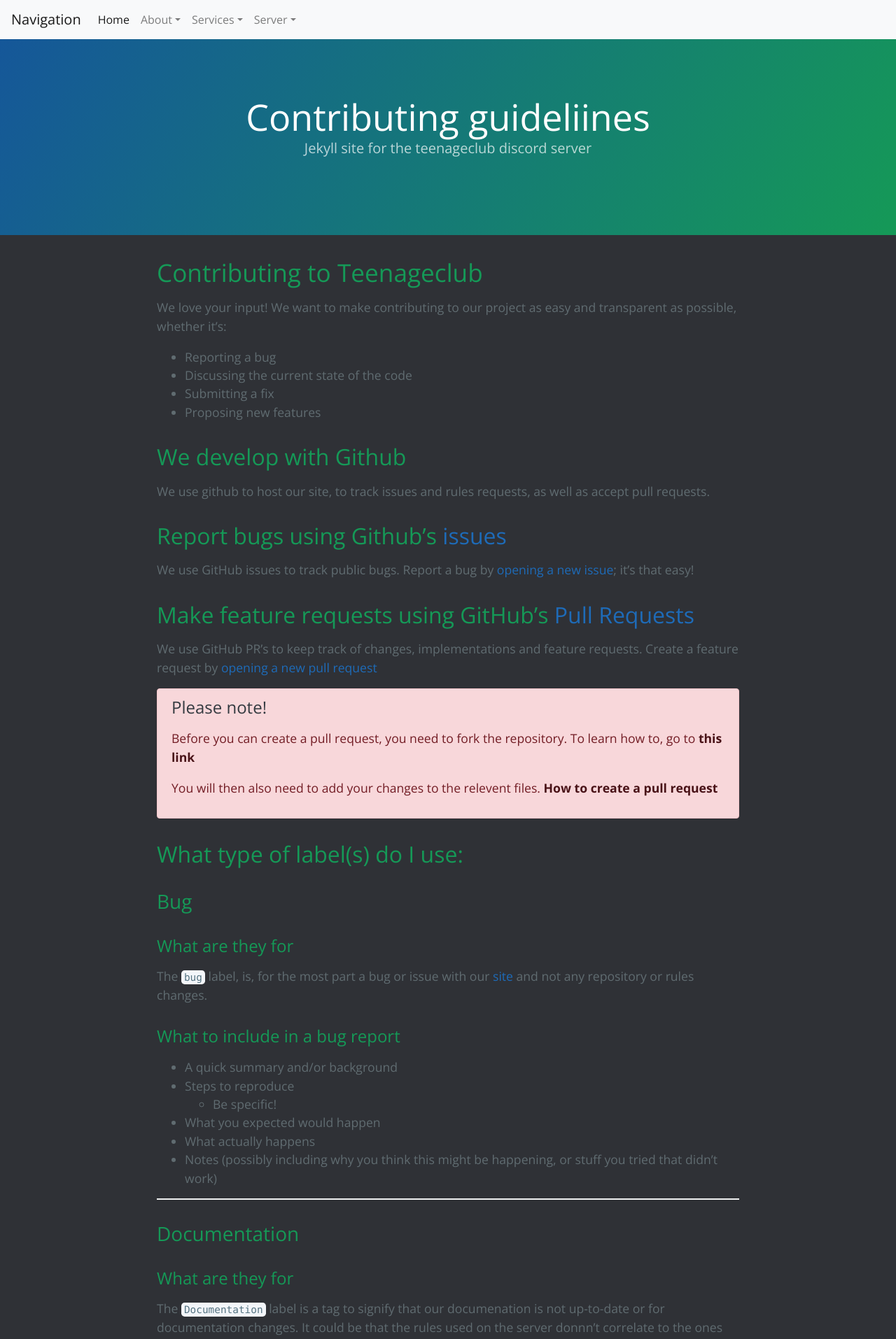
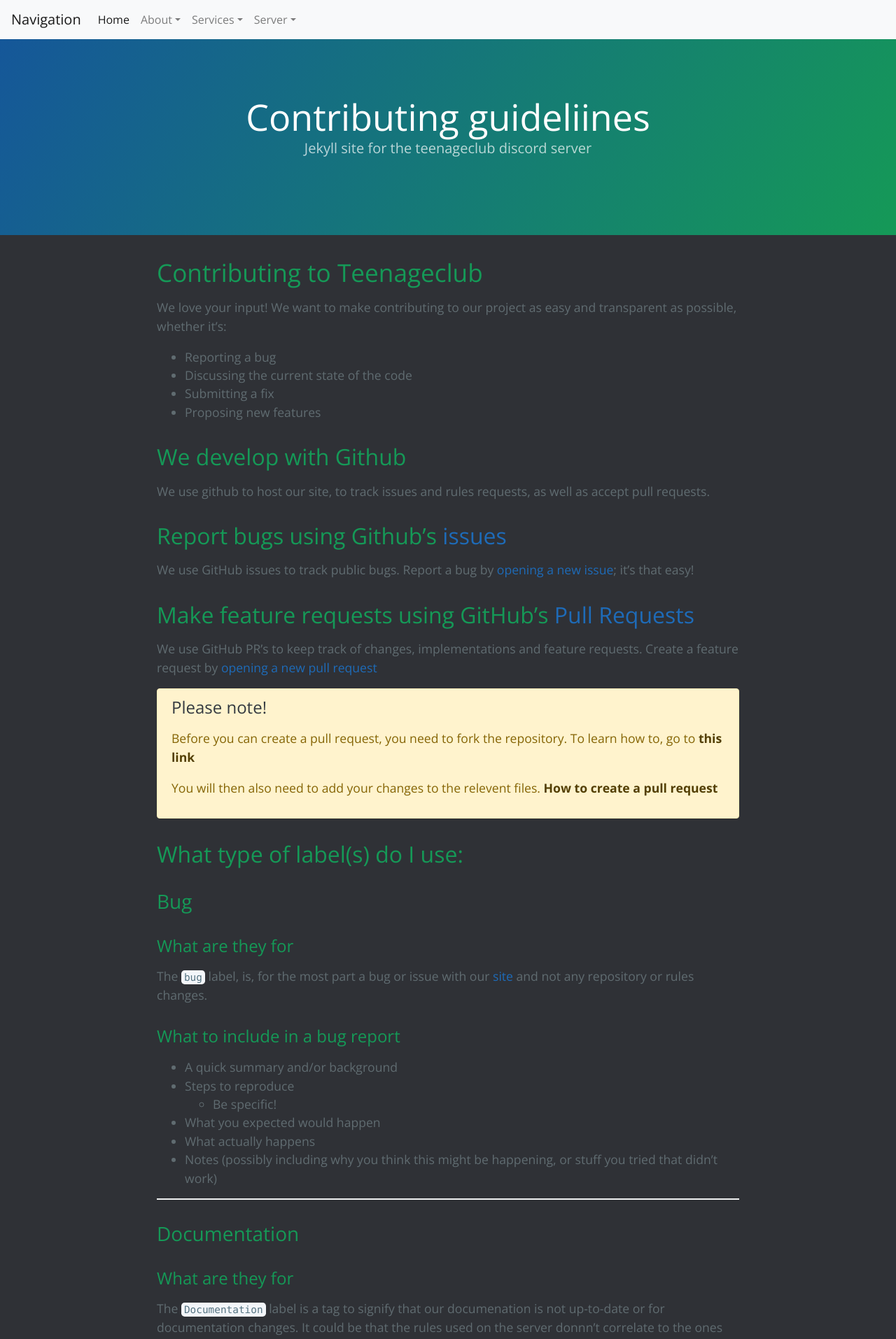
Before and after one commit to Ranger-4297/TeenageClub, a Jekyll site: the page built from Pages/Extra/Guidelines.md, in a window 1280 px wide. Shown: the top 1914 px of the page at 70% size. Built offline with Jekyll 4.4.1, drawn with Linux system fonts in a browser that asks for light colours; nearby versions of some CDN libraries.

Commit message:
Alert colour

```diff
--- a/Pages/Extra/Guidelines.md
+++ b/Pages/Extra/Guidelines.md
@@ -21,7 +21,7 @@ We use GitHub issues to track public bugs. Report a bug by [opening a new issue]
 ## Make feature requests using GitHub's [Pull Requests](https://github.com/Ranger-4297/TeenageClub/pulls)
 We use GitHub PR's to keep track of changes, implementations and feature requests. Create a feature request by [opening a new pull request](https://github.com/Ranger-4297/TeenageClub/compare)
 
-<div class="alert alert-danger" role="alert">
+<div class="alert alert-warning" role="alert">
   <h4 class="alert-heading text-dark">Please note!</h4>
   <p>Before you can create a pull request, you need to fork the repository. To learn how to, go to <a href="https://docs.github.com/en/get-started/quickstart/fork-a-repo" class="alert-link">this link</a></p>
   <p>You will then also need to add your changes to the relevent files. <a href="https://docs.github.com/en/github/collaborating-with-pull-requests/proposing-changes-to-your-work-with-pull-requests/creating-a-pull-request" class="alert-link">How to create a pull request</a></p>
```
